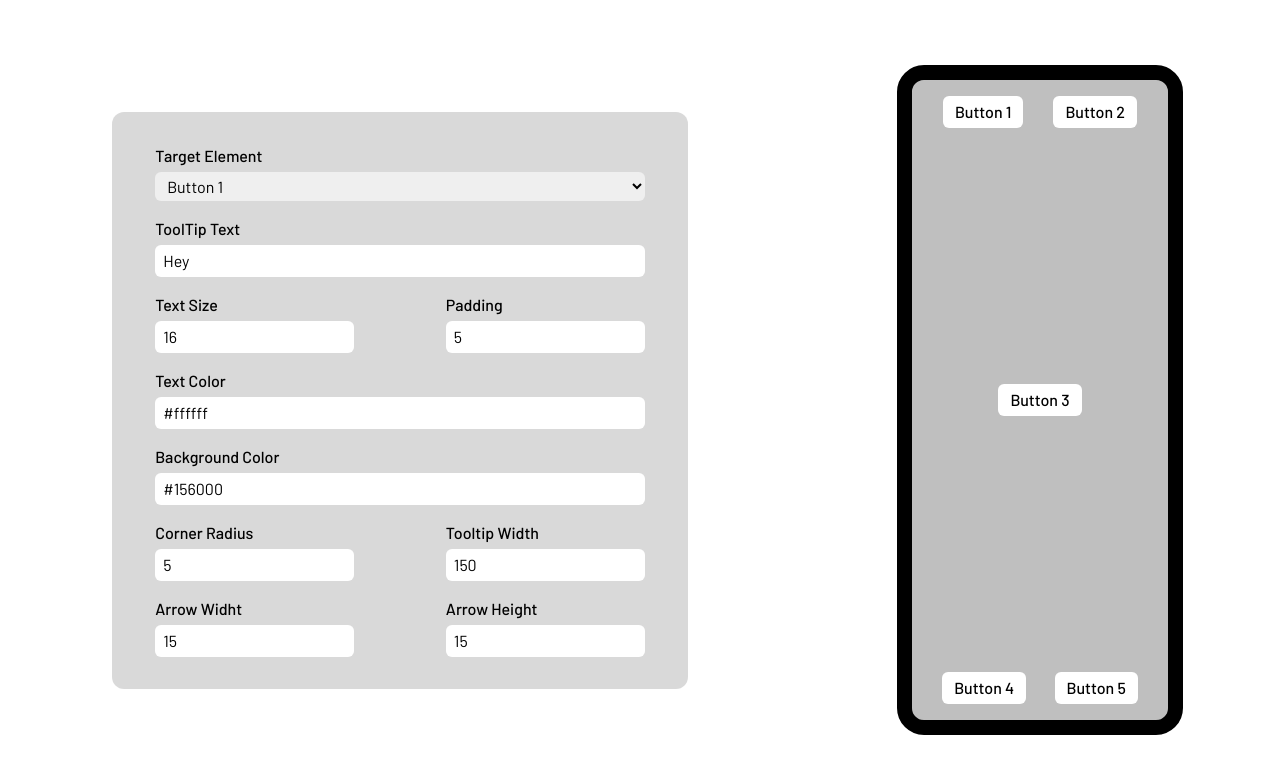
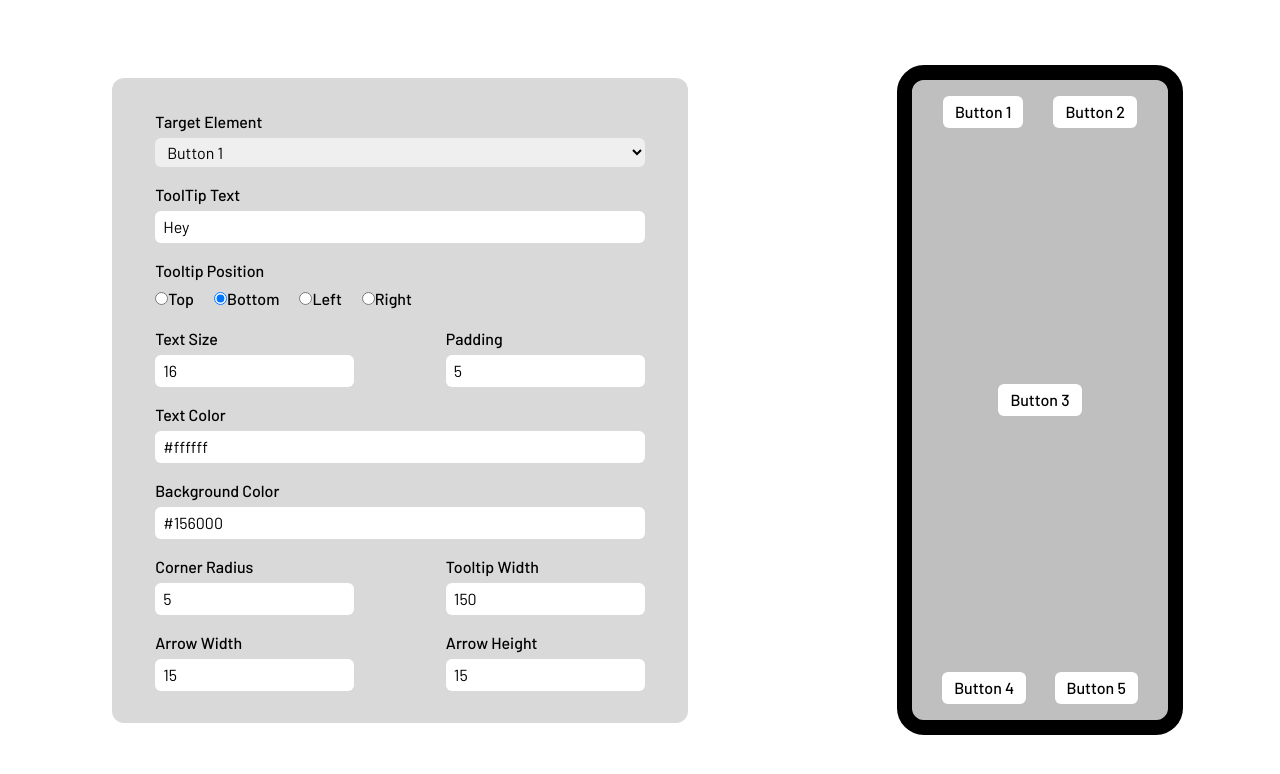
Before and after one commit to dhavalkolhe/ToolTip-Visualizer, a Next.js app: page / in a window 1280 px wide. Shown: the top 774 px of the page. Built offline with nearby package versions, Linux system fonts and the light colour scheme.

Commit message:
Positioning logic completed

```diff
--- a/app/globals.css
+++ b/app/globals.css
@@ -39,6 +39,17 @@ body {
   @apply bg-white py-1 px-3 rounded-md font-medium;
 }
 
+.radio_container {
+  @apply flex items-center gap-5;
+}
+
+.radio_label {
+  @apply font-medium;
+}
+
+.radio_input {
+}
+
 @layer utilities {
   @variants responsive {
     /* Hide scrollbar for Chrome, Safari and Opera */
--- a/components/Form.js
+++ b/components/Form.js
@@ -4,6 +4,7 @@ import { AppContext } from "../context/AppContextProvider.js";
 // UI Import
 import Input from "./UI/Input";
 import Select from "./UI/Select";
+import Radio from "./UI/Radio.js";
 
 function Form() {
   // importing context
@@ -29,6 +30,13 @@ function Form() {
     { text: "Button 5", value: "btn5" },
   ];
 
+  const positionOptions = [
+    { value: "top", text: "Top" },
+    { value: "bottom", text: "Bottom" },
+    { value: "left", text: "Left" },
+    { value: "right", text: "Right" },
+  ];
+
   //   State definitions
   const [activeButton, setActiveButton] = useState("btn1");
   const [formData, setFormData] = useState({
@@ -41,6 +49,7 @@ function Form() {
     width: 0,
     arrowWidth: 0,
     arrowHeight: 0,
+    position: "",
   });
 
   useEffect(() => {
@@ -237,6 +246,14 @@ function Form() {
           id="tooltiptext"
         />
       </div>
+      <div className="input_container">
+        <div className="heading">Tooltip Position</div>
+        <Radio
+          selectedValue={formData.position}
+          options={positionOptions}
+          onChange={(value) => handleInputChange("position", value)}
+        />
+      </div>
 
       {/* Flex row comps */}
       <div className="flex justify-between">
@@ -266,9 +283,10 @@ function Form() {
 
       <div className="input_container">
         <div className="heading">Text Color</div>
+
         <Input
           value={formData.colour}
-          placeholder="#161716"
+          placeholder="red"
           type="text"
           name="colour"
           onChange={handleInputChange}
@@ -317,7 +335,7 @@ function Form() {
       {/* Flex row comps */}
       <div className="flex justify-between">
         <div className="input_container">
-          <div className="heading">Arrow Widht</div>
+          <div className="heading">Arrow Width</div>
           <Input
             value={formData.arrowWidth}
             placeholder="Enter Arrow width"
--- /dev/null
+++ b/components/UI/Radio.js
@@ -0,0 +1,22 @@
+import React from "react";
+
+const Radio = ({ selectedValue, options, onChange }) => {
+  return (
+    <div className="radio_container">
+      {options.map((option) => (
+        <label key={option.value} className="radio_label">
+          <input
+            type="radio"
+            value={option.value}
+            checked={selectedValue === option.value}
+            onChange={() => onChange(option.value)}
+            className="radio_input"
+          />
+          {option.text}
+        </label>
+      ))}
+    </div>
+  );
+};
+
+export default Radio;
--- a/components/UI/Tooltip.js
+++ b/components/UI/Tooltip.js
@@ -1,6 +1,6 @@
 import React from "react";
 
-const Tooltip = ({ data, children, position = "top", customClassName }) => {
+const Tooltip = ({ data, children }) => {
   const tooltipStyles = `
     .tooltip {
       align-items: center;
@@ -84,7 +84,7 @@ const Tooltip = ({ data, children, position = "top", customClassName }) => {
     }
   `;
 
-  const tooltipClasses = `tooltip tooltip-${position} ${customClassName || ""}`;
+  const tooltipClasses = `tooltip tooltip-${data.position}`;
 
   return (
     <>
--- a/context/AppContextProvider.js
+++ b/context/AppContextProvider.js
@@ -14,6 +14,7 @@ export default function AppContextProvider({ children }) {
     width: 150,
     arrowWidth: 15,
     arrowHeight: 15,
+    position: "bottom",
   });
 
   const [button2Properties, setButton2Properties] = useState({
@@ -27,6 +28,7 @@ export default function AppContextProvider({ children }) {
     width: 150,
     arrowWidth: 15,
     arrowHeight: 15,
+    position: "bottom",
   });
 
   const [button3Properties, setButton3Properties] = useState({
@@ -40,6 +42,7 @@ export default function AppContextProvider({ children }) {
     width: 150,
     arrowWidth: 15,
     arrowHeight: 15,
+    position: "bottom",
   });
 
   const [button4Properties, setButton4Properties] = useState({
@@ -53,6 +56,7 @@ export default function AppContextProvider({ children }) {
     width: 150,
     arrowWidth: 15,
     arrowHeight: 15,
+    position: "bottom",
   });
 
   const [button5Properties, setButton5Properties] = useState({
@@ -66,6 +70,7 @@ export default function AppContextProvider({ children }) {
     width: 150,
     arrowWidth: 15,
     arrowHeight: 15,
+    position: "bottom",
   });
 
   const contextValue = {
```
